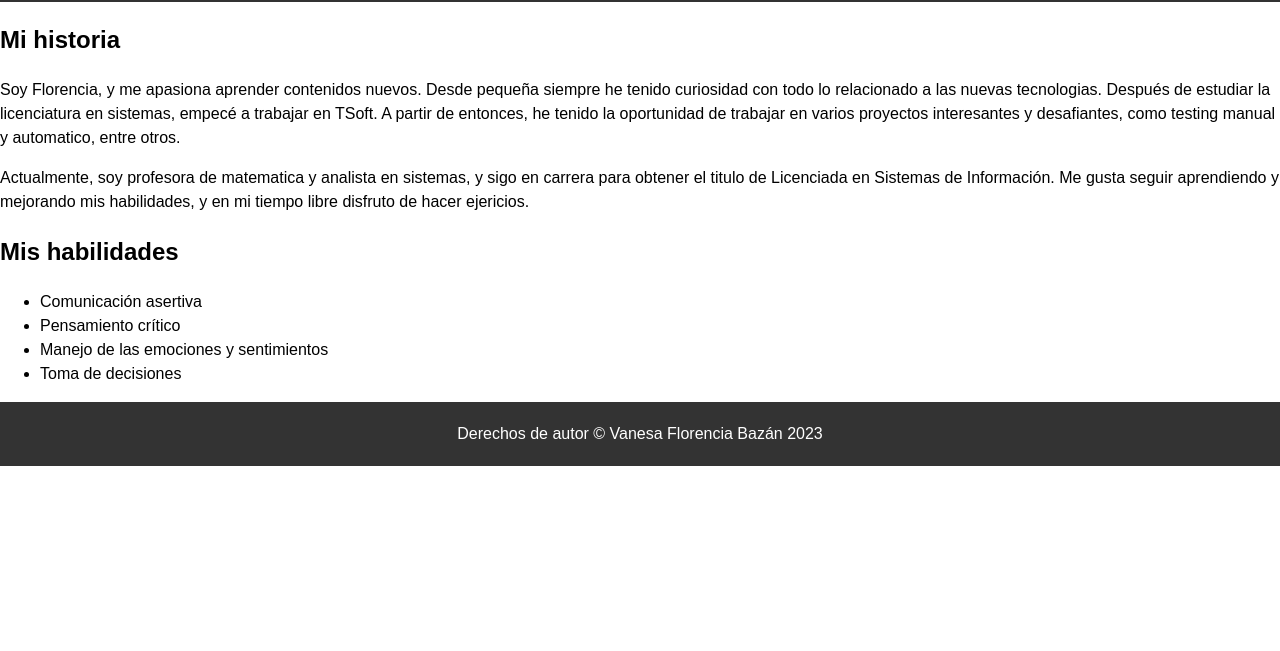
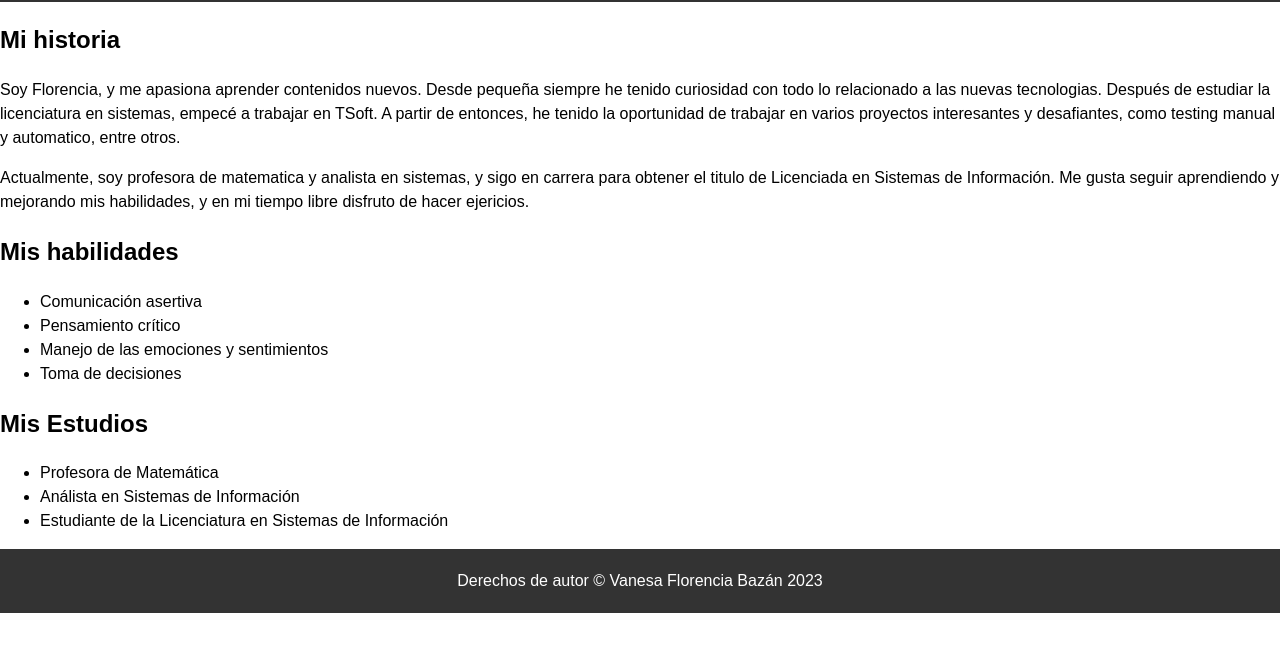
Before and after one commit to FlorenciaBazan1/TrabajoPractico1, a plain HTML site: page sobre-mi.html in a window 1280 px wide. Shown: the part 119-770 px from the top of the page. Drawn offline with Linux system fonts and the light colour scheme.

Commit message:
Se modifico el template acerca de mi del proyecto. Se agrego un campo mas llamado mis estudios.

```diff
--- a/sobre-mi.html
+++ b/sobre-mi.html
@@ -31,6 +31,14 @@
           <li>Toma de decisiones</li>
         </ul>
       </section>
+	  <section>
+        <h2>Mis Estudios</h2>
+        <ul>
+          <li>Profesora de Matemática</li>
+          <li>Análista en Sistemas de Información</li>
+          <li>Estudiante de la Licenciatura en Sistemas de Información </li>
+        </ul>
+      </section>
     </main>
     <footer>
       <p>Derechos de autor © Vanesa Florencia Bazán 2023</p>
```
